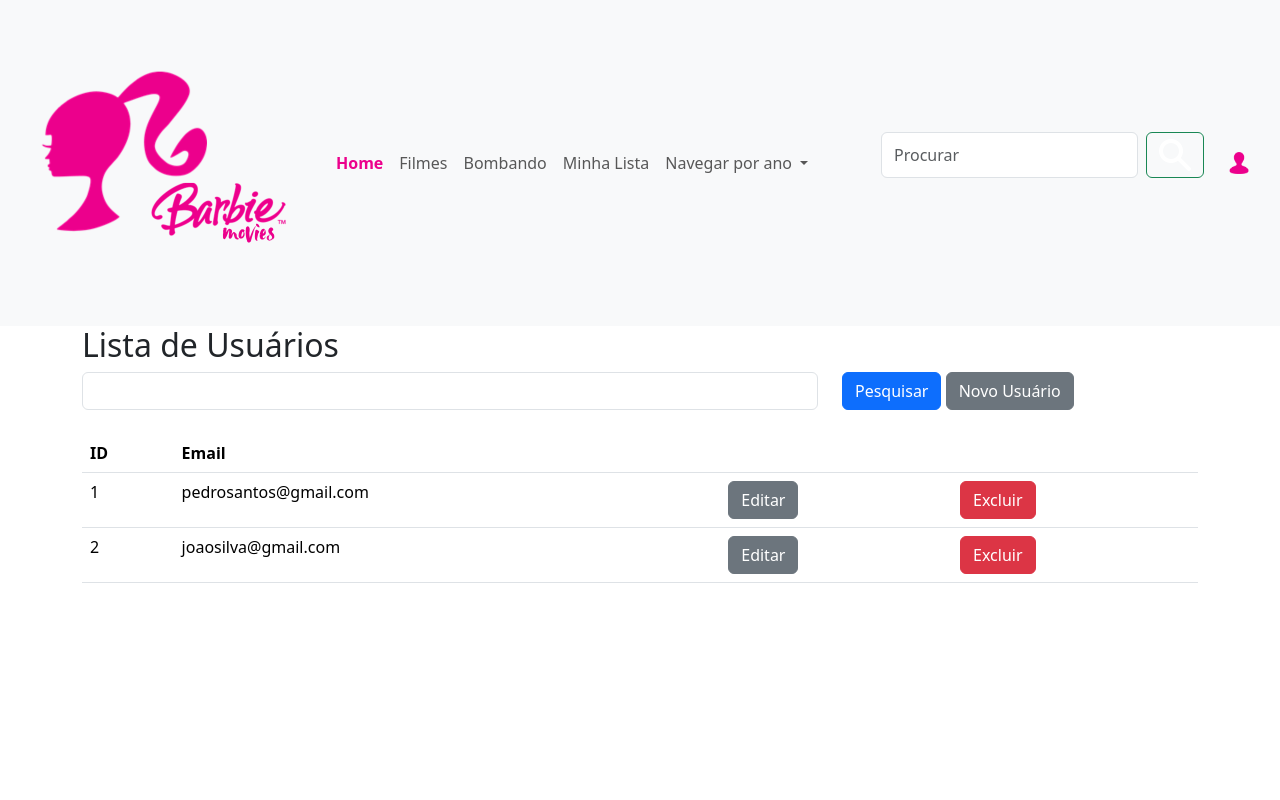
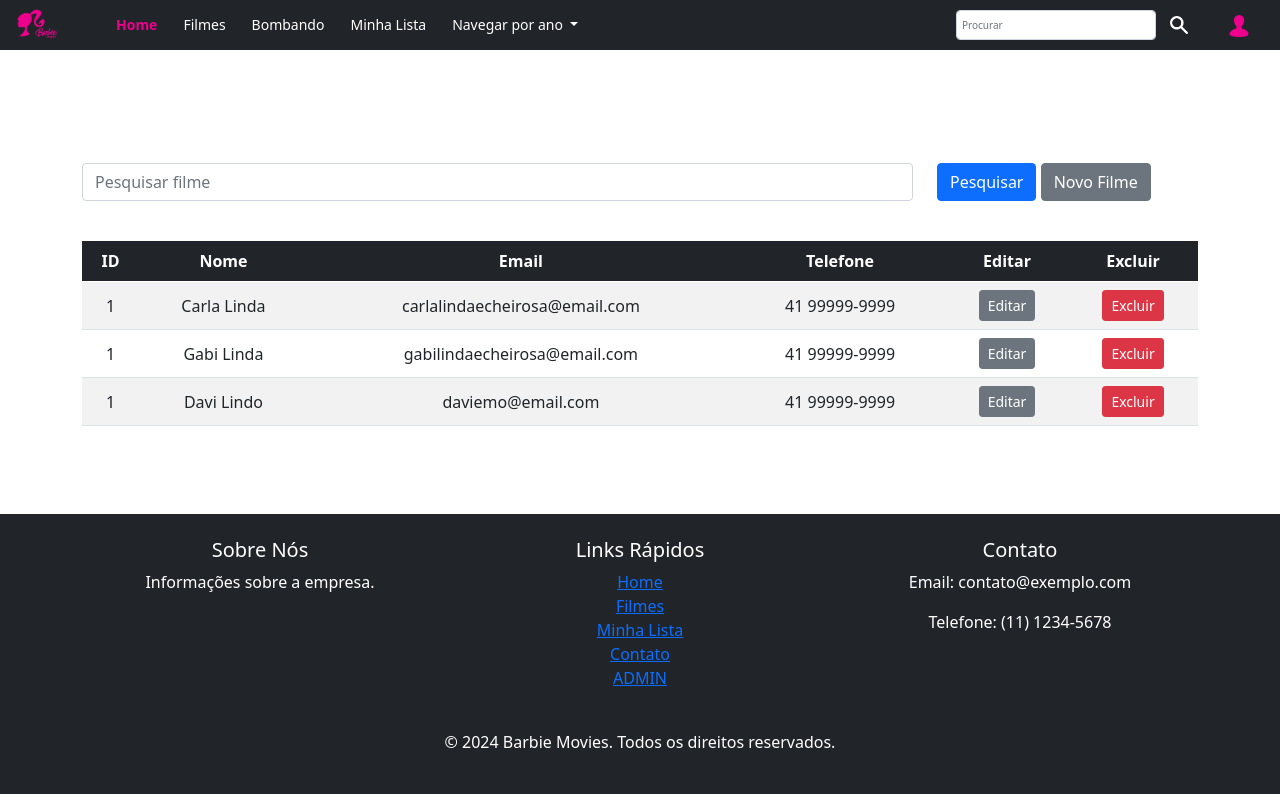
Before and after one commit to carlaferraz/barbienetflix, a website: page pages/lista-usuario.html in a window 1280 px wide. Drawn offline with nearby package versions, Linux system fonts and the light colour scheme.

Commit message:
alterando o css das paginas

```diff
--- a/pages/lista-usuario.html
+++ b/pages/lista-usuario.html
@@ -1,11 +1,15 @@
-<html>
+<!DOCTYPE html>
+<html lang="pt-br">
 
 <head>
-    <link href="https://cdn.jsdelivr.net/npm/bootstrap@5.3.3/dist/css/bootstrap.min.css" rel="stylesheet"
-        integrity="sha384-QWTKZyjpPEjISv5WaRU9OFeRpok6YctnYmDr5pNlyT2bRjXh0JMhjY6hW+ALEwIH" crossorigin="anonymous">
+  <meta charset="UTF-8">
+  <meta name="viewport" content="width=device-width, initial-scale=1.0">
+  <title>Barbie Movies</title>
+  <link rel="stylesheet" href="styles.css">
 
 
-    <link href="style.css" rel="stylesheet" />
+  <link href="https://cdn.jsdelivr.net/npm/bootstrap@5.0.2/dist/css/bootstrap.min.css" rel="stylesheet"
+    integrity="sha384-EVSTQN3/azprG1Anm3QDgpJLIm9Nao0Yz1ztcQTwFspd3yD65VohhpuuCOmLASjC" crossorigin="anonymous">
   <script>
 
   </script>
@@ -78,7 +82,7 @@
             <div class="d-flex align-items-center">
                 <form class="d-flex" role="search">
                 <input class="form-control me-2" type="search" placeholder="Procurar" aria-label="Procurar">
-                <button class="btn btn-outline-success" type="submit">
+                <button class="btn btn" type="submit">
                     <img src="midia/search-13-32.ico" alt="">
                 </button>
                 </form>
@@ -102,50 +106,112 @@
   <div class="container">
     <h2>Lista de Usuários</h2>
 
-        <div class="row">
-            <div class="col-8">
-                <input type="text" class="form-control"/>
+    <div class="row align-items-center">
+      <div class="col-9">
+        <input type="text" placeholder="Pesquisar filme" class="form-control" />
       </div>
-            <div class="col-4">
+      <div class="col-3">
         <button class="btn btn-primary">Pesquisar</button>
-                <button onclick="location.href='add-new-user.html'" class="btn btn-secondary">Novo Usuário</button>
+        <button onclick="location.href='add-new-movie.html'" class="btn btn-secondary">Novo Filme</button>
       </div>
     </div>
     <br>
-        <table class="table">
+
+    <table class="table table-striped text-center my-3">
       <thead>
-              <tr>
-                <th scope="col">ID</th>
-                <th scope="col">Email</th>
-                <th scope="col"></th>
-                <th scope="col"></th>
+        <tr class="table-dark">
+
+          <th class="col-auto">ID</th>
+          <th class="col-auto">Nome</th>
+          <th class="col-auto">Email</th>
+          <th class="col-auto">Telefone</th>
+          <th class="col-auto">Editar</th>
+          <th class="col-auto">Excluir</th>
+
         </tr>
       </thead>
       <tbody>
-              <tr>
-                <td>1</td>
-                <td>pedrosantos@gmail.com</td>
-                <td>
-                    <button onclick="location.href='edit-user.html'" class="btn btn-secondary">Editar</button>
+
+
+        <tr class="align-middle">
+          <td class="col-auto px-2">1</td>
+          <td class="col-auto">Carla Linda</td>
+          <td class="col-auto">carlalindaecheirosa@email.com</td>
+          <td class="col-auto">41 99999-9999</td>
+          <td class="col-auto">
+            <button onclick="location.href='edit-movie.html?id=1'" class="btn btn-secondary btn-sm">Editar</button>
           </td>
-                <td>
-                    <button onclick="confirm('Deseja realmente excluir?')" class="btn btn-danger">Excluir</button>
+          <td class="col-auto">
+            <button onclick="confirm('Deseja realmente excluir?')" class="btn btn-danger btn-sm">Excluir</button>
           </td>
         </tr>
-              <tr>
-                <td>2</td>
-                <td>joaosilva@gmail.com</td>
-                <td>
-                    <button onclick="location.href='edit-user.html'" class="btn btn-secondary">Editar</button>
+
+
+        <tr class="align-middle">
+          <td class="col-auto px-2">1</td>
+          <td class="col-auto">Gabi Linda</td>
+          <td class="col-auto">gabilindaecheirosa@email.com</td>
+          <td class="col-auto">41 99999-9999</td>
+          <td class="col-auto">
+            <button onclick="location.href='edit-movie.html?id=1'" class="btn btn-secondary btn-sm">Editar</button>
           </td>
-                <td>
-                    <button onclick="confirm('Deseja realmente excluir?')" class="btn btn-danger">Excluir</button>
+          <td class="col-auto">
+            <button onclick="confirm('Deseja realmente excluir?')" class="btn btn-danger btn-sm">Excluir</button>
           </td>
         </tr>
+
+        <tr class="align-middle">
+          <td class="col-auto px-2">1</td>
+          <td class="col-auto">Davi Lindo</td>
+          <td class="col-auto">daviemo@email.com</td>
+          <td class="col-auto">41 99999-9999</td>
+          <td class="col-auto">
+            <button onclick="location.href='edit-movie.html?id=1'" class="btn btn-secondary btn-sm">Editar</button>
+          </td>
+          <td class="col-auto">
+            <button onclick="confirm('Deseja realmente excluir?')" class="btn btn-danger btn-sm">Excluir</button>
+          </td>
+        </tr>
+
       </tbody>
     </table>
+  </div>
 
+  <br>
+  <div class="mt-5">
+    <footer class="bg-dark text-white text-center">
+      <br>
+        <div class="container">
+            <div class="row">
+                <div class="col-md-4">
+                    <h5>Sobre Nós</h5>
+                    <p>Informações sobre a empresa.</p>
                 </div>
+                <div class="col-md-4">
+                    <h5>Links Rápidos</h5>
+                    <ul class="list-unstyled footer-links">
+                        <li><a href="index.html">Home</a></li>
+                        <li><a href="index.html">Filmes</a></li>
+                        <li><a href="index.html">Minha Lista</a></li>
+                        <li><a href="contato.html">Contato</a></li>
+                        <li><a href="alteracoes.html">ADMIN</a></li>
+                    </ul>
+                </div>
+                <div class="col-md-4">
+                    <h5>Contato</h5>
+                    <p>Email: contato@exemplo.com</p>
+                    <p>Telefone: (11) 1234-5678</p>
+                </div>
+            </div>
+            <div class="mt-4">
+                <p>&copy; 2024 Barbie Movies. Todos os direitos reservados.</p>
+            </div>
+            <br>
+        </div>
+    </footer>
+</div>
+
+
 
   <script src="https://cdn.jsdelivr.net/npm/bootstrap@5.3.3/dist/js/bootstrap.bundle.min.js"
     integrity="sha384-YvpcrYf0tY3lHB60NNkmXc5s9fDVZLESaAA55NDzOxhy9GkcIdslK1eN7N6jIeHz"
--- a/pages/styles.css
+++ b/pages/styles.css
@@ -41,7 +41,7 @@ h2 {
 }
 
 .navbar-nav .nav-link {
-    font-size: 10px;
+    font-size: 14px;
     color: white;
     line-height: 40px;
     padding-top: 0;
```
Also changed, not shown: pages/add-new-movie.html (+15 -6 lines), pages/add-new-user.html (+13 -5 lines), pages/alteracoes.html (+37 -2 lines), pages/cadastro-do-user.html (+4 -1 lines), pages/edit-movie.html (+13 -6 lines), pages/edit-user.html (+12 -5 lines), pages/ex.html (added, +35 -0 lines), pages/index.html (+1 -1 lines), pages/lista-filmes.html (+53 -39 lines), pages/login.html (+9 -8 lines), pages/singlemovie.html (+5 -4 lines). Lines whose indentation alone changed are shown as unchanged.
